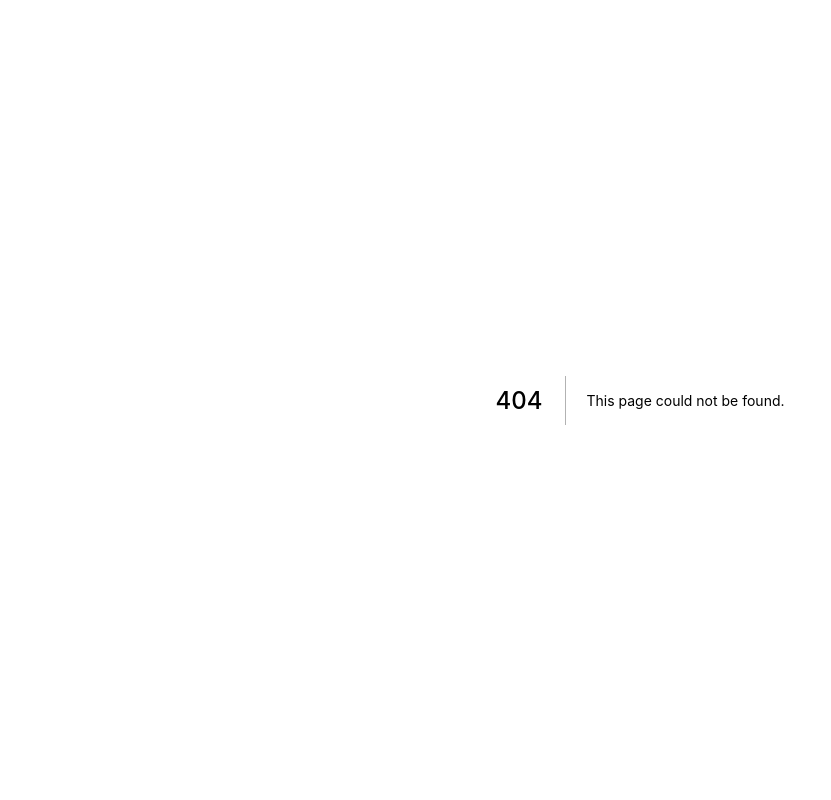
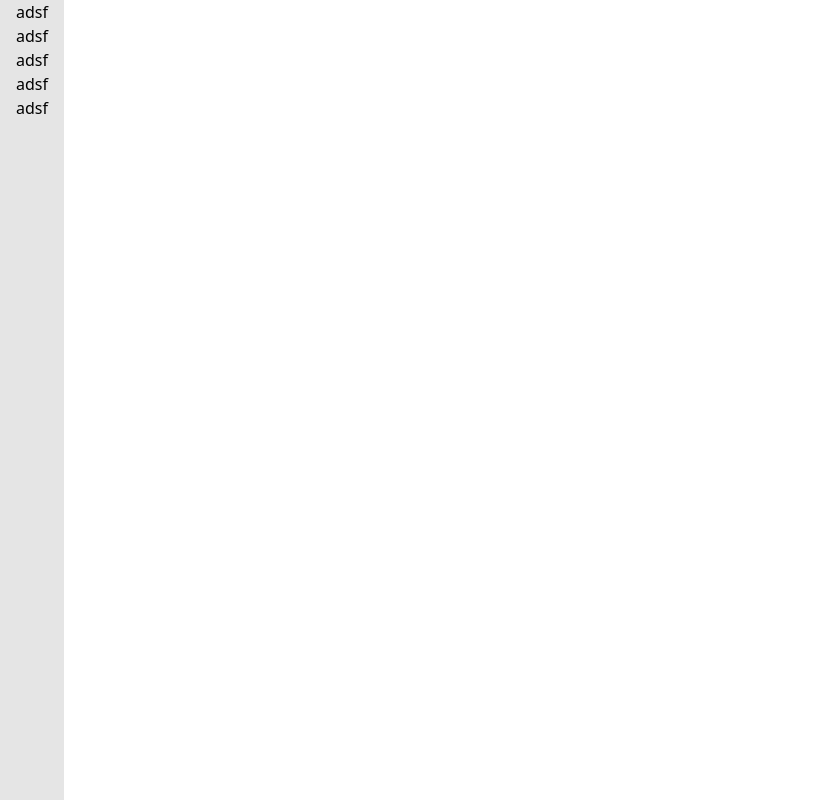
Before and after one commit to DanLucena/PI-Grafos-Frontend, a Next.js app: page /profile in a window 1280 px wide. Before the commit this address had no page. Shown: the whole page, without its empty margins (0-831 px from the left). Built offline with nearby package versions, Linux system fonts and the light colour scheme; sample sign-in values are in the browser's storage.

Commit message:
[+] Login redirect

```diff
--- a/src/components/LoginModal.tsx
+++ b/src/components/LoginModal.tsx
@@ -1,4 +1,5 @@
 import React from "react";
+import { useRouter } from "next/router";
 import { FieldValues, useForm } from "react-hook-form";
 import { GrFormClose } from "react-icons/gr";
 import axios from "axios";
@@ -14,14 +15,18 @@ const LoginModal = ({ isOpen, closeModal }: IProps) => {
     handleSubmit,
     formState: { errors },
   } = useForm();
+  const router = useRouter();
 
   async function sendLoginData(data: FieldValues) {
     const response = await axios.post(
       `http://localhost:3333/companies/login`,
       data
     );
-    const token = response.data;
-    localStorage.setItem("userToken", token);
+    const res = response.data;
+    if (res) {
+      localStorage.setItem("userToken", res.token);
+      router.push("/profile");
+    }
   }
 
   return (
--- /dev/null
+++ b/src/components/SideBarMenu.tsx
@@ -0,0 +1,17 @@
+import React from "react";
+
+const SideBarMenu = () => {
+  return (
+    <div className="flex h-full w-16 flex-col items-center bg-neutral-200">
+      <ul>
+        <li>adsf</li>
+        <li>adsf</li>
+        <li>adsf</li>
+        <li>adsf</li>
+        <li>adsf</li>
+      </ul>
+    </div>
+  );
+};
+
+export { SideBarMenu };
--- a/src/pages/index.tsx
+++ b/src/pages/index.tsx
@@ -10,10 +10,12 @@ import { Partners } from "../components/Partners";
 import { ContactArea } from "../components/ContactArea";
 import { Footer } from "../components/Footer";
 import { LoginModal } from "../components/LoginModal";
-import { useState } from "react";
+import { useState, useEffect } from "react";
+import { useRouter } from "next/router";
 
 const Home: NextPage = () => {
   const [isModalOpen, setIsModalOpen] = useState(false);
+  const router = useRouter();
 
   function openModal(): void {
     setIsModalOpen(true);
@@ -22,6 +24,17 @@ const Home: NextPage = () => {
   function closeModal(): void {
     setIsModalOpen(false);
   }
+
+  function authCheck() {
+    const userToken = localStorage.getItem("userToken");
+    if (userToken) router.push("/profile");
+  }
+
+  useEffect(() => {
+    authCheck();
+
+    // eslint-disable-next-line react-hooks/exhaustive-deps
+  }, []);
 
   return (
     <>
--- /dev/null
+++ b/src/pages/profile.tsx
@@ -0,0 +1,46 @@
+import React from "react";
+import type { NextPage } from "next";
+import { useState, useEffect } from "react";
+import { useRouter } from "next/router";
+import { SideBarMenu } from "../components/SideBarMenu";
+
+const Profile: NextPage = () => {
+  const router = useRouter();
+  const [authorized, setAuthorized] = useState(false);
+
+  useEffect(() => {
+    authCheck();
+
+    const hideContent = () => setAuthorized(false);
+    router.events.on("routeChangeStart", hideContent);
+
+    router.events.on("routeChangeComplete", authCheck);
+
+    return () => {
+      router.events.off("routeChangeStart", hideContent);
+      router.events.off("routeChangeComplete", authCheck);
+    };
+
+    // eslint-disable-next-line react-hooks/exhaustive-deps
+  }, []);
+
+  function authCheck() {
+    const userToken = localStorage.getItem("userToken");
+    if (!userToken) {
+      setAuthorized(false);
+      router.push("/");
+    } else {
+      setAuthorized(true);
+    }
+  }
+
+  return authorized ? (
+    <div className="h-screen">
+      <SideBarMenu />
+    </div>
+  ) : (
+    <></>
+  );
+};
+
+export default Profile;
```
